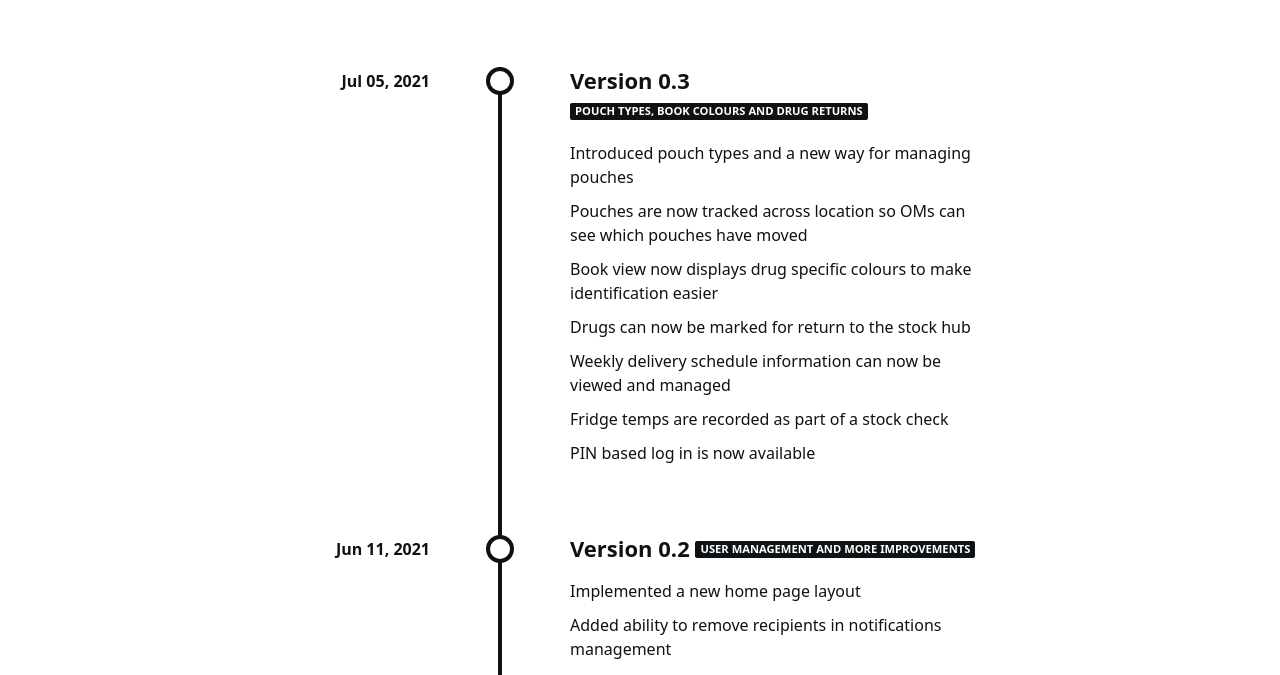
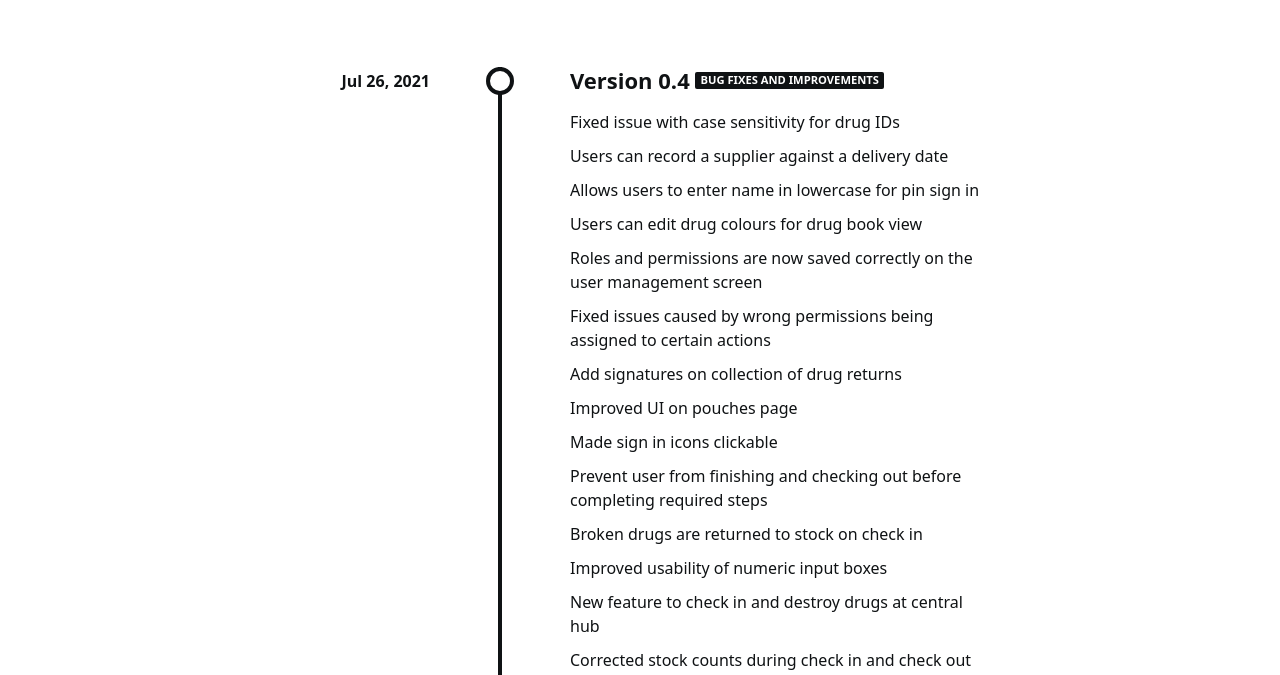
Before and after one commit to airelogic-dev/airecdr-doc, a plain HTML site: page changelog/index.html in a window 1280 px wide. Shown: the part 273-948 px from the top of the page. Drawn offline with Linux system fonts and the light colour scheme.

Commit message:
Website auto build on Mon Jul 26 15:01:07 UTC 2021

```diff
--- a/changelog/index.html
+++ b/changelog/index.html
@@ -122,6 +122,48 @@
             </div>
 
             <div class="tm-timeline uk-margin-large-top">
+
+                <div class="tm-timeline-entry">
+                    <div class="tm-timeline-time">
+                        <h5>Jul 26, 2021</h5>
+                    </div>
+                    <div class="tm-timeline-body">
+                        <h3>Version 0.4 <span class="uk-label">Bug fixes and improvements</span></h3>
+                        <ul class="uk-list">
+
+                            <li>Fixed issue with case sensitivity for drug IDs</li>
+
+                            <li>Users can record a supplier against a delivery date</li>
+
+                            <li>Allows users to enter name in lowercase for pin sign in</li>
+
+                            <li>Users can edit drug colours for drug book view</li>
+
+                            <li>Roles and permissions are now saved correctly on the user management screen</li>
+
+                            <li>Fixed issues caused by wrong permissions being assigned to certain actions</li>
+
+                            <li>Add signatures on collection of drug returns</li>
+
+                            <li>Improved UI on pouches page</li>
+
+                            <li>Made sign in icons clickable</li>
+
+                            <li>Prevent user from finishing and checking out before completing required steps</li>
+
+                            <li>Broken drugs are returned to stock on check in</li>
+
+                            <li>Improved usability of numeric input boxes</li>
+
+                            <li>New feature to check in and destroy drugs at central hub</li>
+
+                            <li>Corrected stock counts during check in and check out</li>
+
+                            <li>Added progress indicators throughout site</li>
+
+                        </ul>
+                    </div>
+                </div>
 
                 <div class="tm-timeline-entry">
                     <div class="tm-timeline-time">
--- a/feed.xml
+++ b/feed.xml
@@ -1,3 +1,3 @@
-<?xml version="1.0" encoding="utf-8"?><feed xmlns="http://www.w3.org/2005/Atom" ><generator uri="https://jekyllrb.com/" version="4.1.1">Jekyll</generator><link href="/feed.xml" rel="self" type="application/atom+xml" /><link href="/" rel="alternate" type="text/html" /><updated>2021-07-09T09:45:49+00:00</updated><id>/feed.xml</id><title type="html">AireCDR Docs</title><subtitle>Aire CDR Documentation - Find changelogs, tutorials and videos on how to use the Airelogic controlled drugs register</subtitle><entry><title type="html">Welcome to AireCDR</title><link href="/Welcome/" rel="alternate" type="text/html" title="Welcome to AireCDR" /><published>2021-06-01T00:00:00+00:00</published><updated>2021-06-01T00:00:00+00:00</updated><id>/Welcome</id><content type="html" xml:base="/Welcome/">&lt;p&gt;Welcome to AireCDR.&lt;/p&gt;
+<?xml version="1.0" encoding="utf-8"?><feed xmlns="http://www.w3.org/2005/Atom" ><generator uri="https://jekyllrb.com/" version="4.1.1">Jekyll</generator><link href="/feed.xml" rel="self" type="application/atom+xml" /><link href="/" rel="alternate" type="text/html" /><updated>2021-07-26T15:01:06+00:00</updated><id>/feed.xml</id><title type="html">AireCDR Docs</title><subtitle>Aire CDR Documentation - Find changelogs, tutorials and videos on how to use the Airelogic controlled drugs register</subtitle><entry><title type="html">Welcome to AireCDR</title><link href="/Welcome/" rel="alternate" type="text/html" title="Welcome to AireCDR" /><published>2021-06-01T00:00:00+00:00</published><updated>2021-06-01T00:00:00+00:00</updated><id>/Welcome</id><content type="html" xml:base="/Welcome/">&lt;p&gt;Welcome to AireCDR.&lt;/p&gt;
 
 &lt;p&gt;AireCDR is an electronic controlled drugs register designed to allow organisations that deal with scheduled and controlled drugs to manage and track controlled drugs.&lt;/p&gt;</content><author><name></name></author><summary type="html">Welcome to AireCDR.</summary></entry></feed>
```
